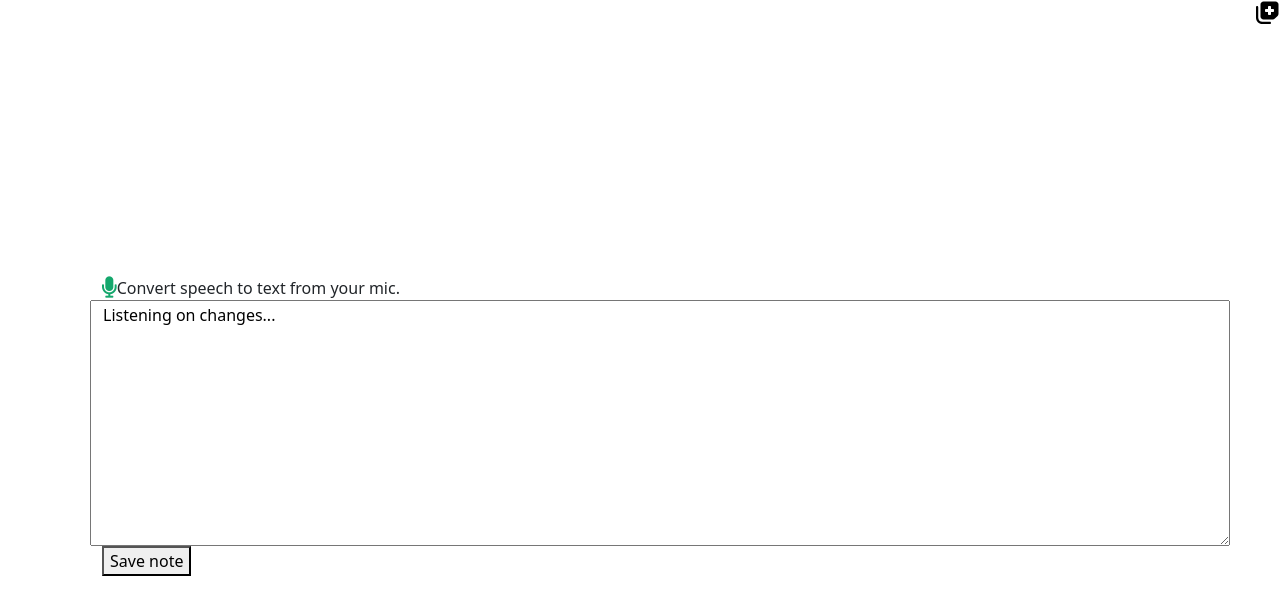
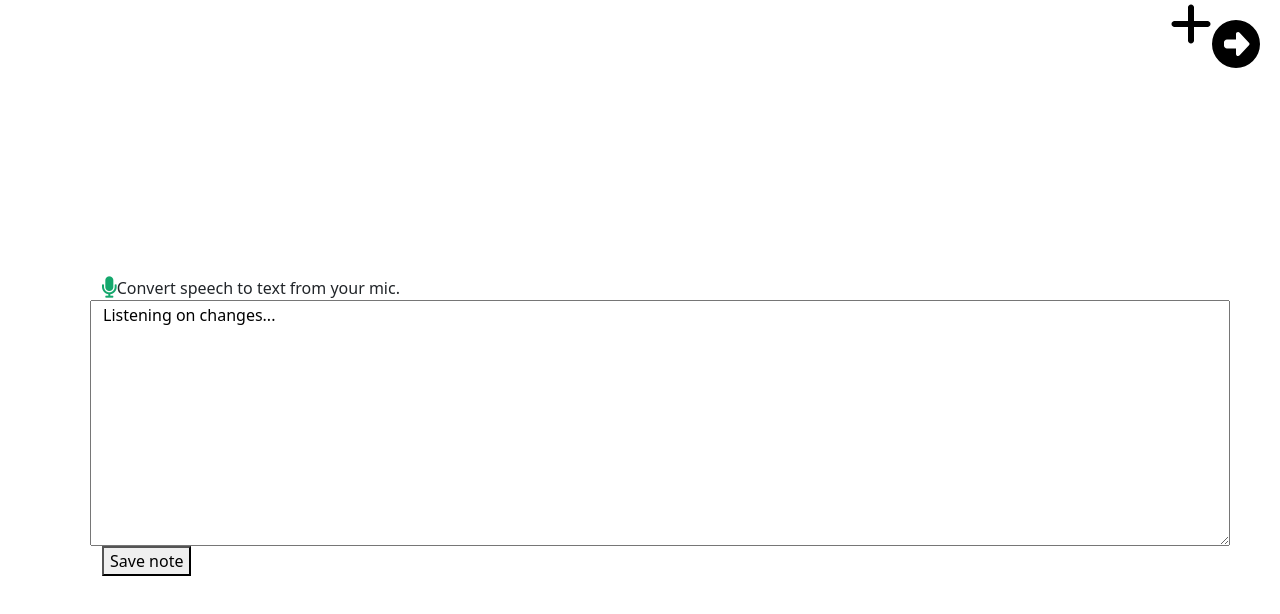
Before and after one commit to wojciechszmelczerczyk/mern-notes-app, a React (Create React App) app: page /saveNote in a window 1280 px wide. Shown: the top 614 px of the page. Built offline with nearby package versions, Linux system fonts and the light colour scheme; no server answers.

Commit message:
small changes

```diff
--- a/src/App.jsx
+++ b/src/App.jsx
@@ -11,7 +11,7 @@ function App() {
   return (
     <div className='App'>
       <BrowserRouter>
-        <Navbar />
+        <Navbar isLoggedIn />
         <Routes>
           <Route path='/' element={<NoteListComponent />} />
           <Route path='/register' element={<RegisterComponent />} />
--- a/src/components/Navbar.jsx
+++ b/src/components/Navbar.jsx
@@ -1,14 +1,55 @@
 import { NavLink } from "react-router-dom";
 import { FontAwesomeIcon } from "@fortawesome/react-fontawesome";
-import { faNotesMedical } from "@fortawesome/free-solid-svg-icons";
+import {
+  faPlus,
+  faArrowAltCircleRight,
+  fa1,
+  fa2,
+} from "@fortawesome/free-solid-svg-icons";
 
-const Navbar = () => {
+const Navbar = ({ isLoggedIn }) => {
   return (
-    <div className='d-flex flex-row-reverse'>
-      <NavLink to='/createNote'>
-        <FontAwesomeIcon icon={faNotesMedical} color='black' size='xl' />
-      </NavLink>
-    </div>
+    <>
+      {isLoggedIn ? (
+        <div className='d-flex flex-row-reverse'>
+          <NavLink to='/logout'>
+            <FontAwesomeIcon
+              className='logoutIcon'
+              icon={faArrowAltCircleRight}
+              color='black'
+              size='3x'
+            />
+          </NavLink>
+          <NavLink to='/createNote'>
+            <FontAwesomeIcon
+              className='loginIcon'
+              icon={faPlus}
+              color='black'
+              size='3x'
+            />
+          </NavLink>
+        </div>
+      ) : (
+        <div className='d-flex flex-row-reverse'>
+          <NavLink to='/login'>
+            <FontAwesomeIcon
+              className='logoutIcon'
+              icon={fa1}
+              color='black'
+              size='3x'
+            />
+          </NavLink>
+          <NavLink to='/register'>
+            <FontAwesomeIcon
+              className='registerIcon'
+              icon={fa2}
+              color='black'
+              size='3x'
+            />
+          </NavLink>
+        </div>
+      )}
+    </>
   );
 };
 
--- a/src/custom.css
+++ b/src/custom.css
@@ -107,7 +107,6 @@ main-container {
 
 .dou {
   font-size: 20px;
-  /* text-align: center; */
 }
 
 .emptyNoteListInfo {
@@ -115,6 +114,16 @@ main-container {
   top: 50%;
   left: 50%;
   transform: translate(-50%, -50%);
+}
+
+.addNoteIcon {
+  margin-top: 20px;
+  margin-right: 35px;
+}
+
+.logoutIcon {
+  margin-top: 20px;
+  margin-right: 20px;
 }
 
 /* Create Note Component */
--- a/src/pages/NoteListComponent.jsx
+++ b/src/pages/NoteListComponent.jsx
@@ -24,13 +24,13 @@ export default function NoteListComponent() {
     <div>
       {isLoggedIn ? (
         <>
-          <h1 className='noteListTitle'>Note list</h1>
+          <h1 className='noteListTitle'>Note list📜</h1>
 
           {notes.length === 0 ? (
-            <div className='emptyNoteListInfo'>No notes, add some!</div>
+            <div className='emptyNoteListInfo'>No notes add some!✍️</div>
           ) : (
             <div className='container noteList'>
-              <div className='row justify-content-center'>
+              <div className='row justify-content-start'>
                 {notes.map((note) => (
                   <div className='col-sm-12 col-md-6 col-lg-4' key={note._id}>
                     <Note
--- a/src/services/userService.js
+++ b/src/services/userService.js
@@ -7,7 +7,7 @@ class UserService {
       password,
     });
   }
-  async auth(email, password) {
+  auth(email, password) {
     return axios.post(
       "http://localhost:3000/user/authenticate",
       {
```
